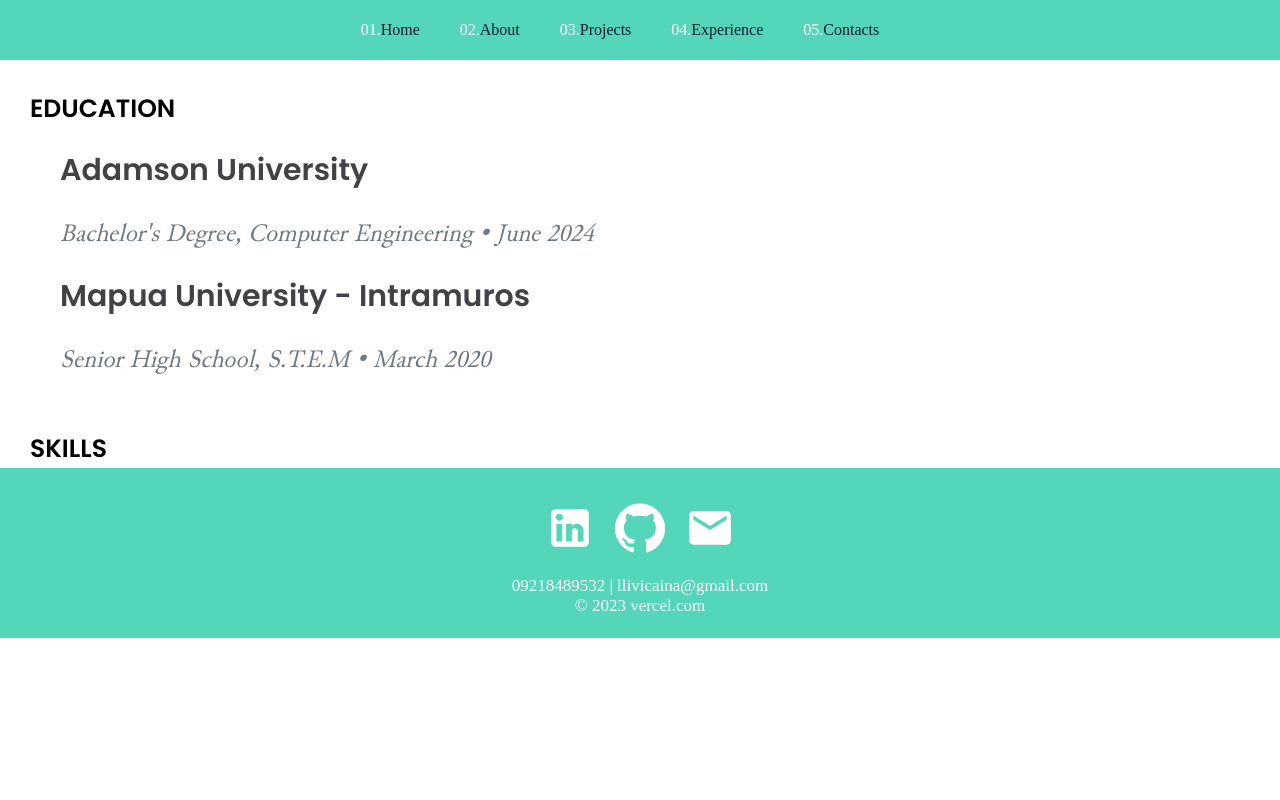
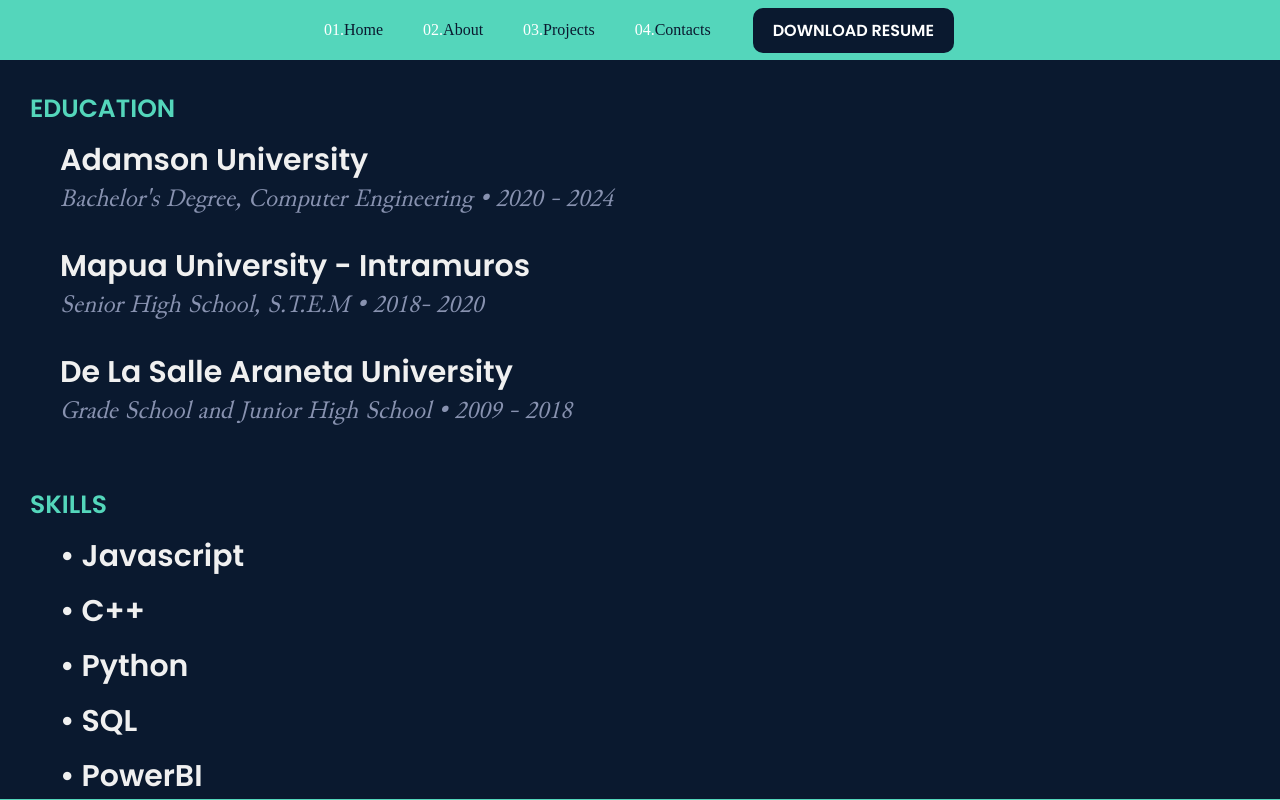
Before and after one commit to Via-Cai/personal-portfolio, a React (Create React App) app: page /aboutme in a window 1280 px wide. Shown: the top 800 px of the page. Built offline with nearby package versions, Linux system fonts and the light colour scheme; a web font is replaced by a local one.

Commit message:
update data analytics info and resume

```diff
--- a/public/index.html
+++ b/public/index.html
@@ -24,7 +24,7 @@
       work correctly both with client-side routing and a non-root public URL.
       Learn how to configure a non-root public URL by running `npm run build`.
     -->
-    <title>Personal Portfolio</title>
+    <title>Allivia Caina</title>
   </head>
   <body>
     <noscript>You need to enable JavaScript to run this app.</noscript>
--- a/src/components/Footer.js
+++ b/src/components/Footer.js
@@ -13,7 +13,7 @@
             <a href = "https://github.com/Llivi-Jaaz" target="_blank"><GitHubIcon /></a>
             <a href = "mailto:llivicaina@gmail.com" target="_blank"><EmailIcon /></a>
         </div>
-        <p> 09218489532 | llivicaina@gmail.com <br></br> &copy; 2023 vercel.com </p>
+        <p> 09764774893 | llivicaina@gmail.com <br></br> &copy; 2024 vercel.com </p>
     </div>
   )
 }
--- a/src/components/Navbar.js
+++ b/src/components/Navbar.js
@@ -12,6 +12,16 @@
     setExpandNavbar(false);
   }, [location]);
 
+  const downloadResume = () => {
+    const link = document.createElement('a');
+    link.href = '/resumepdf.pdf';
+    link.download = 'CAINA, ALLIVIA_RESUME.pdf'; // The filename you want to save the file as
+    document.body.appendChild(link);
+    link.click();
+    document.body.removeChild(link);
+  };
+
+
   return (
     <div className="navbar" id={expandNavbar ? "open" : "close"}>
       <div className="toggleButton">
@@ -25,10 +35,11 @@
       <div className='links'>
         <NavLink to="/">  <span style={{ color: 'white' }}>01.</span>Home </NavLink>
         <NavLink to="/aboutme">  <span style={{ color: 'white' }}>02.</span>About </NavLink>
-        {/* <NavLink to="/resume"> <span>01.</span> Resume </NavLink> */}
+        {/* <NavLink to="/resume"> <span>01.</span> Resume </NavLink>  */}
         <NavLink to="/projects">  <span style={{ color: 'white' }}>03.</span>Projects </NavLink>
-        <NavLink to="/experience"> <span style={{ color: 'white' }}>04.</span>Experience </NavLink>
-        <NavLink to="/contact"><span style={{ color: 'white' }}>05.</span>Contacts </NavLink>
+        {/*<NavLink to="/experience"> <span style={{ color: 'white' }}>04.</span>Experience </NavLink> */}
+        <NavLink to="/contact"><span style={{ color: 'white' }}>04.</span>Contacts </NavLink>
+        <button onClick={downloadResume} className="resume-button">DOWNLOAD RESUME</button>
       </div>
     </div>
   );
--- a/src/pages/AboutMe.js
+++ b/src/pages/AboutMe.js
@@ -3,22 +3,30 @@
 
 function AboutMe() {
   return (
+    <div className='main'>
       <div className='aboutme'>
 
         <div className='title'>EDUCATION</div>
         <div className='schools'>
           <h1>Adamson University </h1>
-      <h3>Bachelor's Degree, Computer Engineering • June 2024</h3>
+          <h3>Bachelor's Degree, Computer Engineering • 2020 - 2024</h3>
 
           <h1>Mapua University - Intramuros </h1>
-      <h3>Senior High School, S.T.E.M • March 2020</h3>
+          <h3>Senior High School, S.T.E.M • 2018- 2020</h3>
+
+          <h1>De La Salle Araneta University </h1>
+          <h3>Grade School and Junior High School • 2009 - 2018</h3>
         </div>
 
         <div className='title'>SKILLS</div>
-      {/* <h1>I have experience with these technologies </h1>
-      <div className='logos'>
-
-      </div> */}
+          <div className='schools'>
+            <h1>• Javascript</h1>
+            <h1>• C++</h1>
+            <h1>• Python</h1>
+            <h1>• SQL</h1>
+            <h1>• PowerBI</h1>
+          </div>
+      </div>
     </div>
   )
 }
--- a/src/pages/Home.js
+++ b/src/pages/Home.js
@@ -9,30 +9,16 @@
     <div className='home'>
       <div className='about'>
         <h3>Hi, my name is</h3>
-        <h2>Allivia Caiña.</h2>
+        <h2>Allivia Jaazielle Caiña.</h2>
         <div className='prompt'>
           <p>A Computer Engineering graduate from Adamson University. I am currently
-            focusing on Web Development (Front-end) and Data Analytics using Python.
+            focusing on Web Development and Data Analytics using Python, SQL and PowerBI.
           </p>
-          <a href = "https://www.linkedin.com/" target="_blank" rel="noreferrer"><LinkedInIcon /></a>
+          <a href = "https://www.linkedin.com/in/allivia-caina/" target="_blank" rel="noreferrer"><LinkedInIcon /></a>
             <a href = "https://github.com/Llivi-Jaaz" target="_blank" rel="noreferrer"><GitHubIcon /></a>
             <a href = "mailto:llivicaina@gmail.com" target="_blank" rel="noreferrer"><EmailIcon /></a>
         </div>
       </div>
-      {/* <div className='skills'>
-        <h1>Skills</h1>
-        <ol className='list'>
-          <li className='item'>
-            <h2>Front-end</h2>
-            <span>Python, C++, JavaScript</span>
-          </li>
-
-          <li className='item'>
-            <h2>Languages</h2>
-            <span>Python, C++, JavaScript</span>
-          </li>
-        </ol>
-      </div> */}
     </div>
   )
 }
--- a/src/pages/Projects.js
+++ b/src/pages/Projects.js
@@ -1,8 +1,11 @@
-import React from 'react'
+import React from 'react';
+import '../styles/Projects.css'
 
 function Projects() {
   return (
-    <div>Projects</div>
+    <div className='projects'>
+      Projects
+    </div>
   )
 }
 
--- a/src/pages/Resume.js
+++ b/src/pages/Resume.js
@@ -3,7 +3,7 @@
 function Resume() {
   return (
     <div>
-    <a href = "/resume.pdf" download = "Resume">Resume</a>
+    <a href = "/resumepdf.pdf" download = "Resume">Resume</a>
     </div>
   )
 }
--- a/src/styles/Home.css
+++ b/src/styles/Home.css
@@ -3,7 +3,7 @@
     display: flex;
     align-items: center;
     font-family: "Arial", sans-serif;
-    color: #3e497a;
+    background-color: #0A192F;
   }
 
   .about {
@@ -13,25 +13,43 @@
     flex-direction: column;
     justify-content: center;
     align-items: center;
-    background-color: #0A192F;
+
     color: #f0f0f0;
   }
 
   .about h2 {
+    position: relative;
+    display: inline-block;
     font-family: "Segoe UI", Tahoma, Geneva, Verdana, sans-serif;
-    font-size: 5vw;
+    font-size: 80px;
     color: #CCD6F6;
-    height: 20px;
-    text-align: left;
+    height: auto; /* Adjusted to 'auto' to fit the text size */
     margin-top: -5px;
+    margin-top: 1px;
+    border-right: 3px solid #CCD6F6;
+    padding-right: 5px;
+    animation: typing 3s steps(20) infinite;
   }
+
+  .about h2 ::after{
+    content: '|';
+    position: absolute;
+    right: 0;
+    color: white;
+    background-color:  #0A192F;
+    width: 100%;
+  }
+
+  /* @keyframes typing {
+    to { width: 0% }
+  } */
 
   .about h3 {
     font-family: 'Proggy';
     font-size: 1.5vw;
     color: #54D6BB;
     height: 90px;
-    margin-top: -90px;
+    margin-top: 0px;
     margin-bottom: -40px;
   }
 
--- a/src/styles/Navbar.css
+++ b/src/styles/Navbar.css
@@ -1,7 +1,10 @@
 .navbar {
-    width: 100%;
-    height: 60px;
-    background: #54D6BB;
+  display: flex;
+  align-items: center;
+  justify-content: space-between;
+  width: 100%;
+  height: 60px;
+  background: #54D6BB;
   }
 
   .MuiTypography-root {
@@ -103,3 +106,26 @@
       flex-direction: row;
     }
   }
+
+  .resume-button-container {
+    margin-left: auto; /* Pushes the button to the right */
+  }
+
+  .resume-button {
+    background-color: #0A192F; /* Green background */
+    font-family: 'Poppins', sans-serif;
+    border: none; /* Remove borders */
+    color: white; /* White text */
+    padding: 10px 20px; /* Some padding */
+    text-align: center; /* Centered text */
+    text-decoration: none; /* Remove underline */
+    display: inline-block; /* Make the container an inline block */
+    font-size: 16px; /* Increase font size */
+    margin: 4px 2px; /* Some margin */
+    cursor: pointer; /* Pointer/hand icon */
+    border-radius: 10px; /* Rounded corners */
+  }
+
+  .links .resume-button:hover {
+    background-color:  #8892B0; /* Darker green */
+  }
--- /dev/null
+++ b/src/styles/Projects.css
@@ -0,0 +1,7 @@
+.projects {
+    text-align: left;
+    margin-left: 30px;
+    display: flex;
+    flex-direction: column;
+    background-color: #0A192F;
+}
--- a/src/styles/aboutme.css
+++ b/src/styles/aboutme.css
@@ -1,3 +1,11 @@
+.main {
+    width: 100%;
+    display: flex;
+    align-items: center;
+    font-family: "Arial", sans-serif;
+    background-color: #0A192F;
+  }
+
 .aboutme {
     text-align: left;
     margin-left: 30px;
@@ -10,21 +18,22 @@
     font-family: 'Poppins';
     font-weight: bold;
     margin-top: 30px;
+    color: #54D6BB;
 }
 .aboutme h1 {
     text-align: left;
-    margin-left: 30px;
+    margin: 10px 0 0 30px;
     font-family: 'Poppins';
     font-size: 30px;
-    color: #434145;
+    color: #f0f0f0;
 }
 
 .aboutme h3 {
     text-align: left;
     font-style: italic;
     font-weight: 500;
-    margin-left: 30px;
+    margin: 0 0 30px 30px;
     font-family: 'Junicode';
     font-size: 25px;
-    color: #6E7881;
+    color: #8892B0;
 }
```
Also changed, not shown: 1 other file (tests, documents, lock files or other folders). Lines whose indentation alone changed are shown as unchanged.
